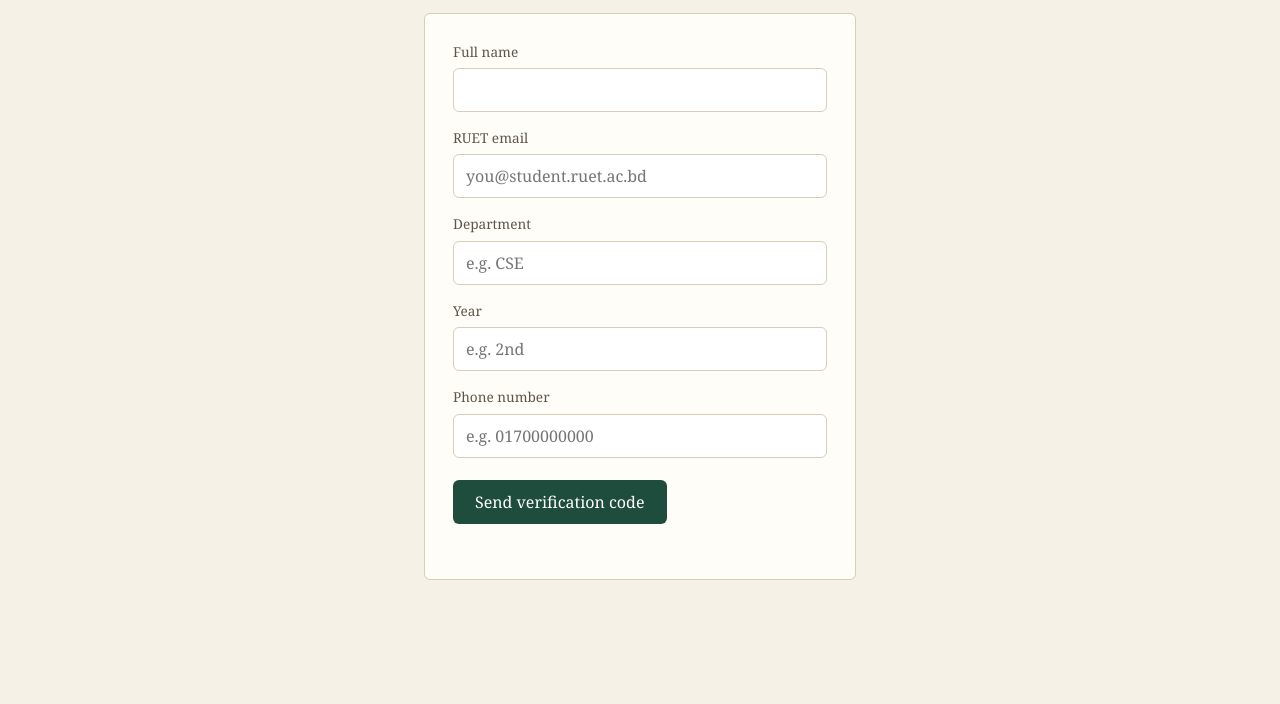
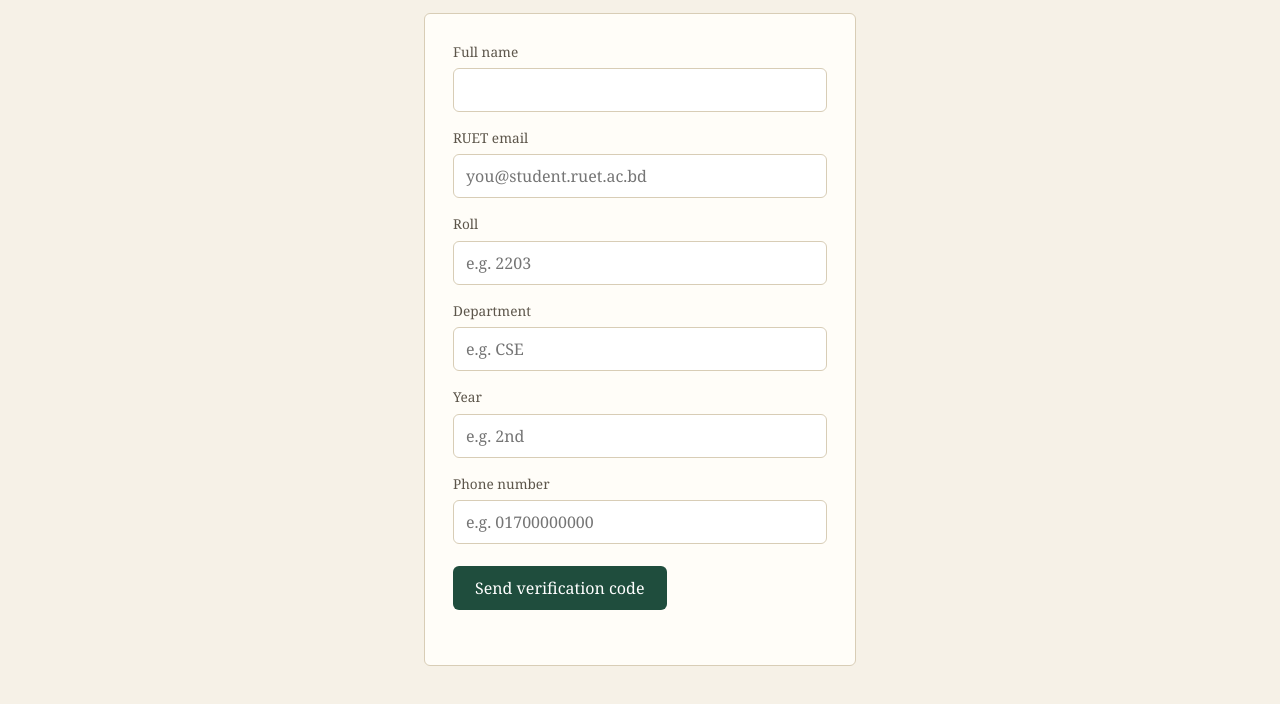
Before and after one commit to prottoy0062/ruet-book-swap, a plain HTML site: page frontend/register.html in a window 1280 px wide. Shown: the part 198-902 px from the top of the page. Before the commit the page ends 842 px from the top, so only its background shows below. Drawn offline with Linux system fonts and the light colour scheme.

Commit message:
Add roll field to register form

```diff
--- a/frontend/register.html
+++ b/frontend/register.html
@@ -1,11 +1,13 @@
 <!DOCTYPE html>
 <html lang="en">
+
 <head>
   <meta charset="UTF-8">
   <meta name="viewport" content="width=device-width, initial-scale=1.0">
   <title>Register — RUET BookSwap</title>
   <link rel="stylesheet" href="css/style.css">
 </head>
+
 <body>
 
   <div class="topbar">
@@ -26,6 +28,9 @@
 
         <label for="email">RUET email</label>
         <input type="email" id="email" placeholder="you@student.ruet.ac.bd" required>
+
+        <label for="roll">Roll</label>
+        <input type="text" id="roll" placeholder="e.g. 2203">
 
         <label for="department">Department</label>
         <input type="text" id="department" placeholder="e.g. CSE">
@@ -66,6 +71,7 @@ document.getElementById('register-form').addEventListener('submit', async (e) =>
       const payload = {
         name: document.getElementById('name').value.trim(),
         email: document.getElementById('email').value.trim(),
+        roll: document.getElementById('roll').value.trim(),
         department: document.getElementById('department').value.trim(),
         year: document.getElementById('year').value.trim(),
         phone: document.getElementById('phone').value.trim(),
@@ -102,4 +108,5 @@ document.getElementById('otp-form').addEventListener('submit', async (e) => {
   </script>
 
 </body>
+
 </html>
```
Also changed, not shown: frontend/js/api.js (line endings or trailing spaces), 1 other file. Lines whose indentation alone changed are shown as unchanged.
